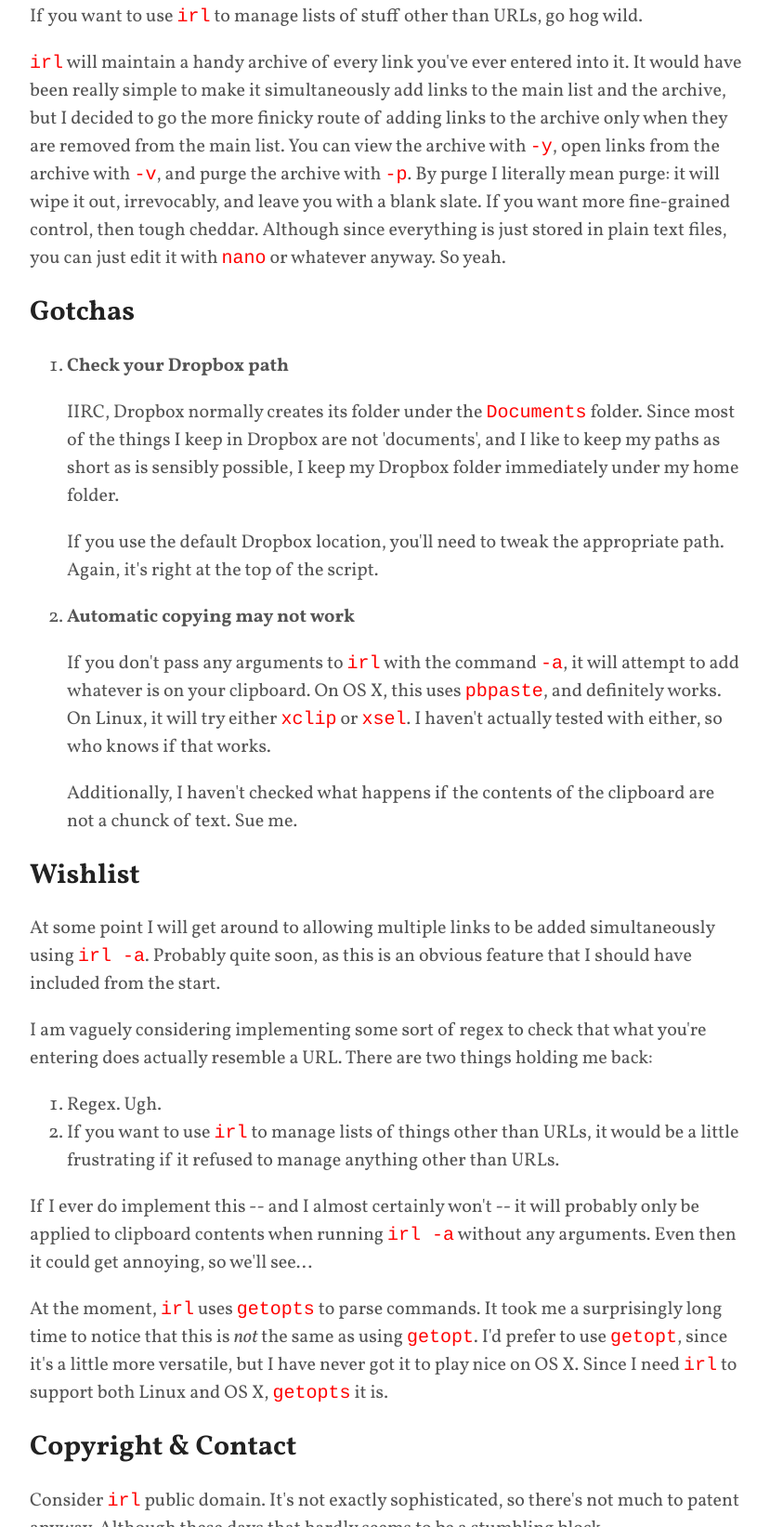
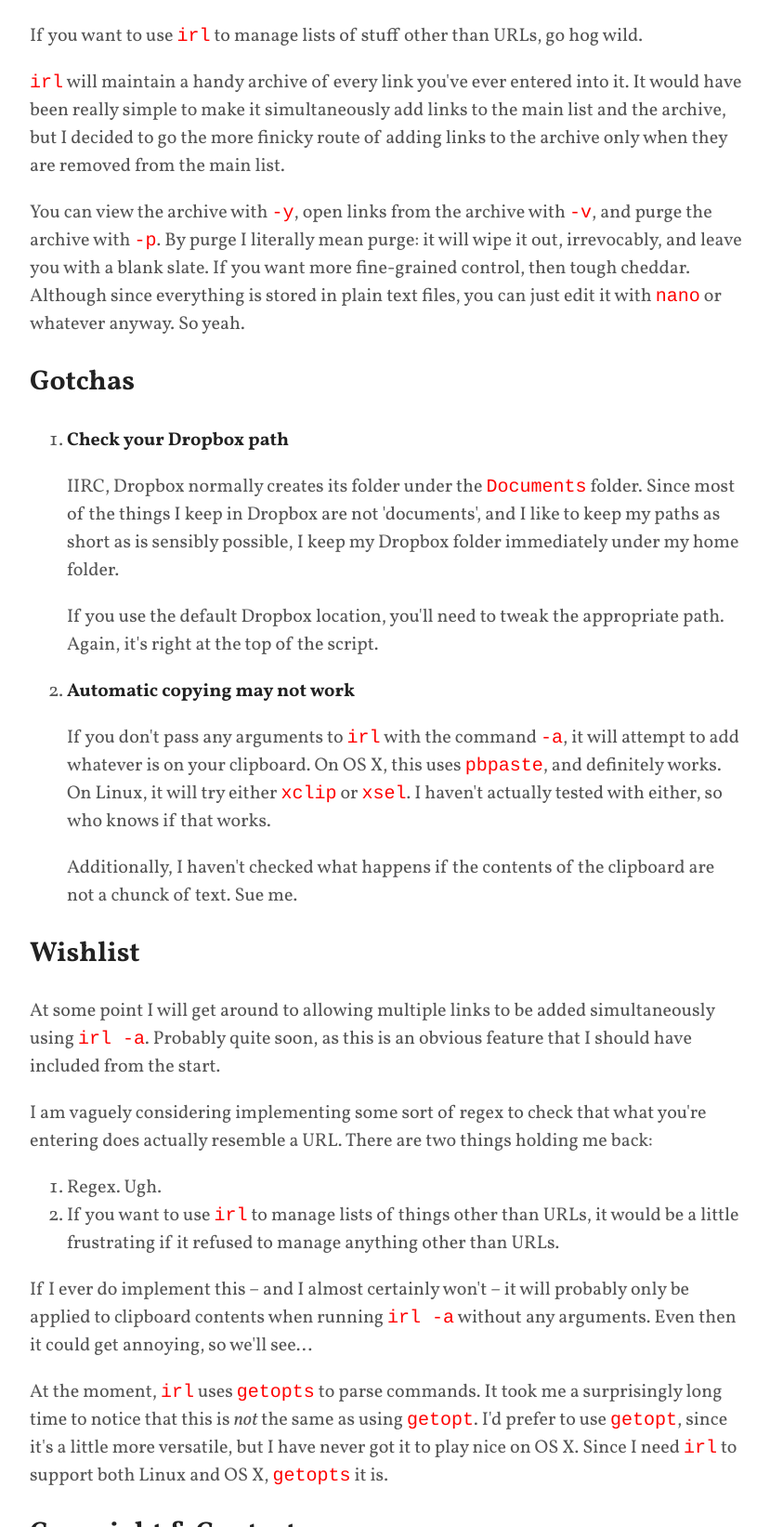
Before and after one commit to dmrutherford/irl, a plain HTML site: page index.html in a window 1280 px wide. Shown: the part 1157-2800 px from the top of the page at 93% size, without its empty margins (224-1053 px from the left). Drawn offline with Linux system fonts and the light colour scheme.

Commit message:
A couple of format and content tweaks

```diff
--- a/index.html
+++ b/index.html
@@ -43,8 +43,11 @@ header {
     text-align:         center;
 }
 
-h1, h2 {
+h1, h2, strong {
     color:              #222;
+}
+
+h1, h2, {
     line-height:        1.2;
 }
 
@@ -155,7 +158,9 @@ pre {
 
 <p>If you want to use <code>irl</code> to manage lists of stuff other than URLs, go hog wild.</p>
 
-<p><code>irl</code> will maintain a handy archive of every link you've ever entered into it. It would have been really simple to make it simultaneously add links to the main list and the archive, but I decided to go the more finicky route of adding links to the archive only when they are removed from the main list. You can view the archive with <code>-y</code>, open links from the archive with <code>-v</code>, and purge the archive with <code>-p</code>. By purge I literally mean purge: it will wipe it out, irrevocably, and leave you with a blank slate. If you want more fine-grained control, then tough cheddar. Although since everything is just stored in plain text files, you can just edit it with <code>nano</code> or whatever anyway. So yeah.</p>
+<p><code>irl</code> will maintain a handy archive of every link you've ever entered into it. It would have been really simple to make it simultaneously add links to the main list and the archive, but I decided to go the more finicky route of adding links to the archive only when they are removed from the main list.</p>
+
+<p>You can view the archive with <code>-y</code>, open links from the archive with <code>-v</code>, and purge the archive with <code>-p</code>. By purge I literally mean purge: it will wipe it out, irrevocably, and leave you with a blank slate. If you want more fine-grained control, then tough cheddar. Although since everything is stored in plain text files, you can just edit it with <code>nano</code> or whatever anyway. So yeah.</p>
 
 <h2>Gotchas</h2>
 
@@ -183,7 +188,7 @@ pre {
 <li>If you want to use <code>irl</code> to manage lists of things other than URLs, it would be a little frustrating if it refused to manage anything other than URLs.</li>
 </ol>
 
-<p>If I ever do implement this -- and I almost certainly won't -- it will probably only be applied to clipboard contents when running <code>irl -a</code> without any arguments. Even then it could get annoying, so we'll see...</p>
+<p>If I ever do implement this &ndash; and I almost certainly won't &ndash; it will probably only be applied to clipboard contents when running <code>irl -a</code> without any arguments. Even then it could get annoying, so we'll see...</p>
 
 <p>At the moment, <code>irl</code> uses <code>getopts</code> to parse commands. It took me a surprisingly long time to notice that this is <em>not</em> the same as using <code>getopt</code>. I'd prefer to use <code>getopt</code>, since it's a little more versatile, but I have never got it to play nice on OS X. Since I need <code>irl</code> to support both Linux and OS X, <code>getopts</code> it is.</p>
 
```
